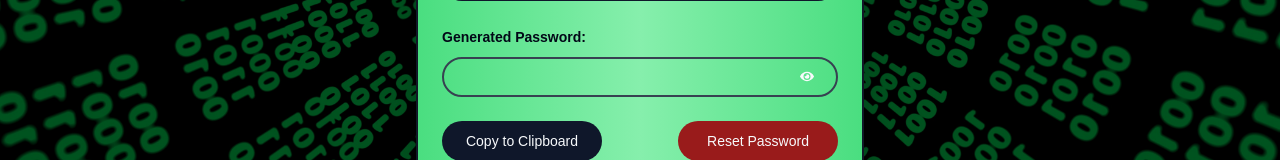
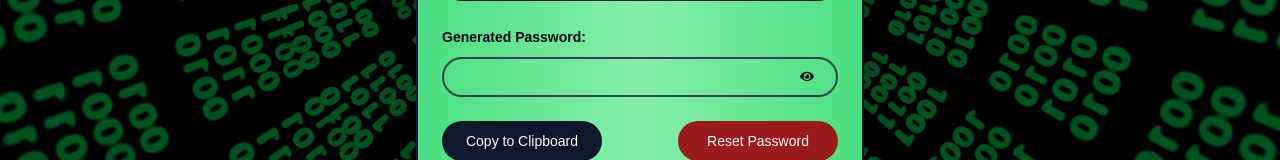
Before and after one commit to Tahasiraj1/Password-Generator-Project-10-Next.js, a Next.js app: page / in a window 1280 px wide. Shown: the part 505-665 px from the top of the page. Built offline with nearby package versions, Linux system fonts and the light colour scheme.

Commit message:
Update password-generator.tsx

```diff
--- a/components/password-generator.tsx
+++ b/components/password-generator.tsx
@@ -169,7 +169,7 @@ export default function GeneratePassword() {
                             className='bg-green hover:bg-green absolute right-2 top-1/2 transform -translate-y-1/4 size-15 active:scale-50 transition-transform duration-100'
                             aria-label="Toggle Password Visibility"
                         >
-                            {passwordVisible ? <FaEyeSlash /> : <FaEye />}
+                            {passwordVisible ? <FaEyeSlash className='text-black' /> : <FaEye className='text-black' />}
                         </Button>
                     </div>
                     <div className='flex items-center justify-between'>
```
